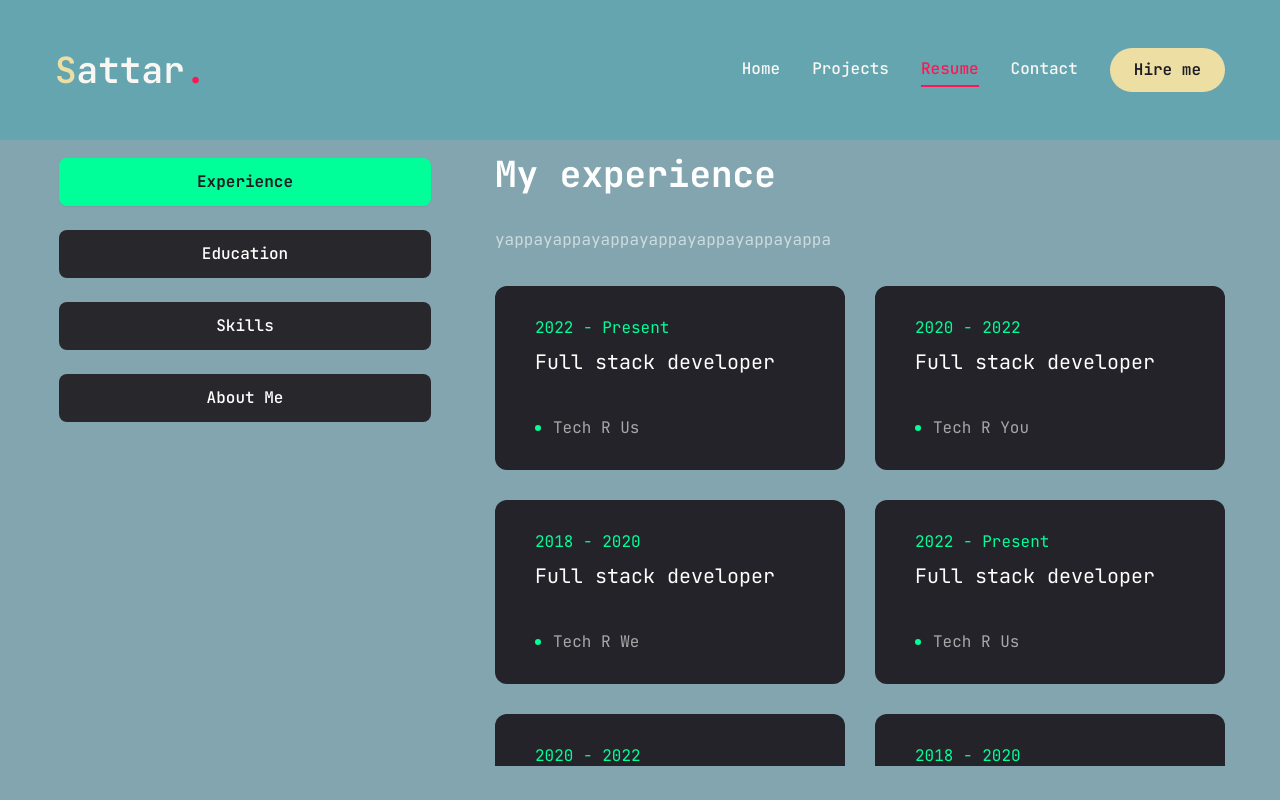
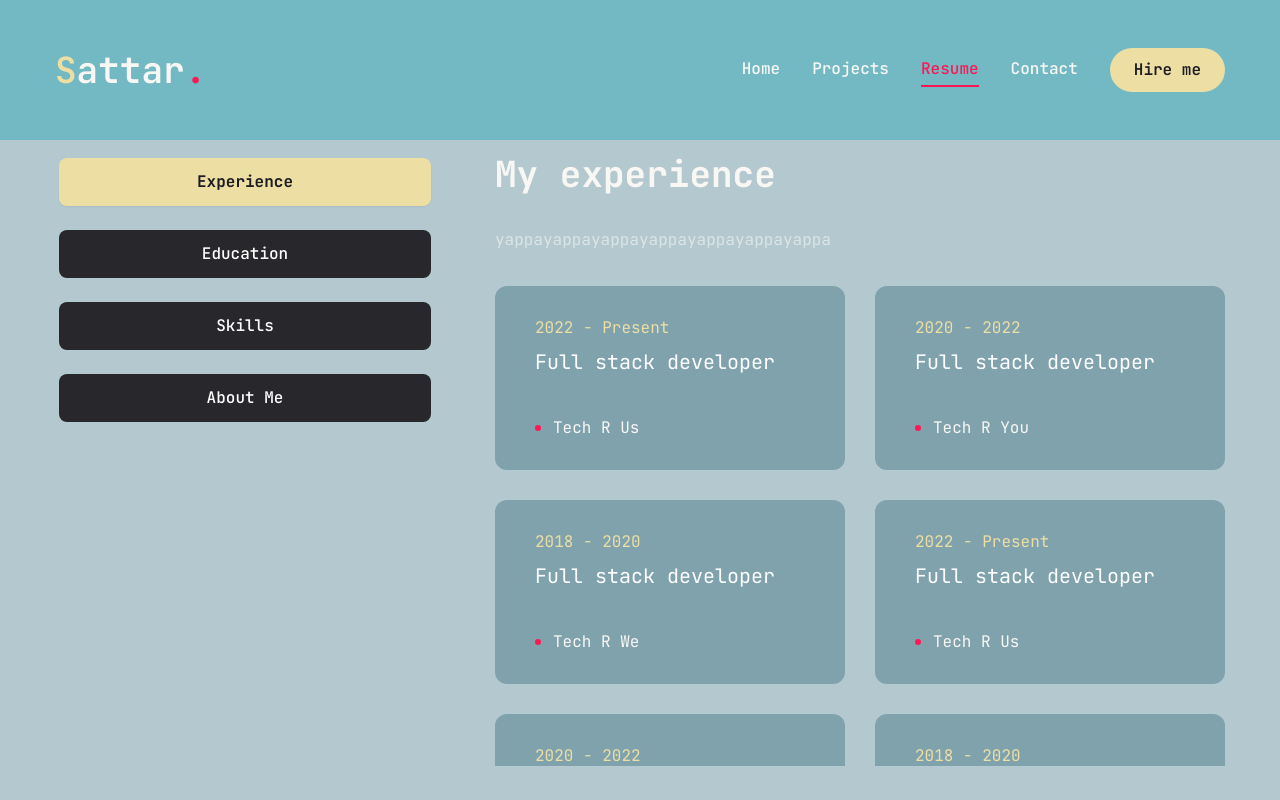
Before and after one commit to saud-sattar/saud-portfolio, a Next.js app: page /resume in a window 1280 px wide. Built offline with nearby package versions, Linux system fonts and the light colour scheme.

Commit message:
editting pt 2

```diff
--- a/app/globals.css
+++ b/app/globals.css
@@ -4,7 +4,7 @@
 
 @layer base {
   body {
-    @apply font-primary bg-[#084c61]/50 text-white leading-loose;
+    @apply font-primary bg-[#084c61]/30 text-white leading-loose;
   }
 
   .h1 {
@@ -26,4 +26,8 @@
   .text-outline-hover {
     -webkit-text-stroke: 1px #eddea4;
   }
+
+  .text-outline-red {
+    -webkit-text-stroke: 1px #ff1654;
+  }
 }
--- a/app/projects/page.jsx
+++ b/app/projects/page.jsx
@@ -81,7 +81,7 @@ const Projects = () => {
                <div className="w-full xl:w-[50%] xl:h-[460px] flex flex-col xl:justify-between order-2 xl:order-none">
                   <div className="flex flex-col gap-[30px] h-[50%]">
                      {/* outline num */}
-                     <div className="text-8xl leading-none font-extrabold text-transparent text-outline">
+                     <div className="text-8xl leading-none font-extrabold text-transparent text-outline-red">
                         {project.num}
                      </div>
                      {/* project category */}
--- a/app/resume/page.jsx
+++ b/app/resume/page.jsx
@@ -173,23 +173,23 @@ const Resume = () => {
                   {/* experience */}
                   <TabsContent value="experience" className="w-full">
                      <div className="flex flex-col gap-[30px] text-center xl:text-left">
-                        <h3 className="text-4xl font-bold">{exeperience.title}</h3>
-                        <p className="max-w-[600px] text-white/60 mx-auto xl:mx-0">
+                        <h3 className="text-4xl font-bold text-[#f9f7f3]">{exeperience.title}</h3>
+                        <p className="max-w-[600px] text-[#f9f7f3]/60 mx-auto xl:mx-0">
                            {exeperience.description}
                         </p>
                         <ScrollArea className="h-[480px]">
                            <ul className="grid grid-cols-1 lg:grid-cols-2 gap-[30px]">
                               {exeperience.items.map((item, index) => {
                                  return (
-                                    <li key={index} className="bg-[#232329] h-[184px] py-6 px-10 rounded-xl flex flex-col justify-center items-center lg:items-start gap-1">
-                                       <span className="text-accent">{item.duration}</span>
+                                    <li key={index} className="bg-[#084c61]/30 h-[184px] py-6 px-10 rounded-xl flex flex-col justify-center items-center lg:items-start gap-1">
+                                       <span className="text-[#eddea4]">{item.duration}</span>
                                        <h3 className="text-xl max-w-[260px] min-h-[60px] text-center lg:text-left">
                                           {item.position}
                                        </h3>
                                        <div className="flex items-center gap-3">
                                           {/* dot */}
-                                          <span className="w-[6px] h-[6px] rounded-full bg-accent"></span>
-                                          <p className="text-white/60">{item.company}</p>
+                                          <span className="w-[6px] h-[6px] rounded-full bg-[#ff1654]"></span>
+                                          <p className="text-[#f9f7f3]">{item.company}</p>
                                        </div>
                                     </li>
                                  );
@@ -202,22 +202,22 @@ const Resume = () => {
                   <TabsContent value="education" className="w-full">
                      <div className="flex flex-col gap-[30px] text-center xl:text-left">
                         <h3 className="text-4xl font-bold">{education.title}</h3>
-                        <p className="max-w-[600px] text-white/60 mx-auto xl:mx-0">
+                        <p className="max-w-[600px] text-[#f9f7f3]/60 mx-auto xl:mx-0">
                            {education.description}
                         </p>
                         <ScrollArea className="h-[480px]">
                            <ul className="grid grid-cols-1 lg:grid-cols-2 gap-[30px]">
                               {education.items.map((item, index) => {
                                  return (
-                                    <li key={index} className="bg-[#232329] h-[240px] py-6 px-10 rounded-xl flex flex-col justify-center items-center lg:items-start gap-1">
-                                       <span className="text-accent">{item.duration}</span>
+                                    <li key={index} className="bg-[#084c61]/30 h-[240px] py-6 px-10 rounded-xl flex flex-col justify-center items-center lg:items-start gap-1">
+                                       <span className="text-[#eddea4]">{item.duration}</span>
                                        <h3 className="text-xl max-w-[260px] min-h-[60px] text-center lg:text-left">
                                           {item.degree}
                                        </h3>
                                        <div className="flex items-center gap-3">
                                           {/* dot */}
-                                          <span className="w-[6px] h-[6px] rounded-full bg-accent"></span>
-                                          <p className="text-white/60">{item.insitution}</p>
+                                          <span className="w-[6px] h-[6px] rounded-full bg-[#ff1654]"></span>
+                                          <p className="text-[#f9f7f3]/60">{item.insitution}</p>
                                        </div>
                                     </li>
                                  );
@@ -231,7 +231,7 @@ const Resume = () => {
                      <div className="flex flex-col gap-[30px]">
                         <div className="flex flex-col gap-[30px] text-center xl:text-left">
                         <h3 className="text-4xl font-bold">{skills.title}</h3>
-                        <p className="max-w-[600px] text-white/60 mx-auto xl:mx-0">
+                        <p className="max-w-[600px] text-[#f9f7f3]/60 mx-auto xl:mx-0">
                            {skills.description}
                         </p>
                         </div>
@@ -241,8 +241,8 @@ const Resume = () => {
                               return <li key={index}>
                                  <TooltipProvider delayDuration={100}>
                                     <Tooltip>
-                                       <TooltipTrigger className="w-full h-[150px] bg-[#232329] rounded-xl flex justify-center items-center group">
-                                          <div className="text-6xl group-hover:text-accent transition-all duration-300">{skill.icon}</div>
+                                       <TooltipTrigger className="w-full h-[150px] bg-[#084c61]/30 rounded-xl flex justify-center items-center group">
+                                          <div className="text-6xl group-hover:text-[#ff1654] transition-all duration-300">{skill.icon}</div>
                                        </TooltipTrigger>
                                        <TooltipContent>
                                           <p className="capitalize">{skill.name}</p>
@@ -258,19 +258,21 @@ const Resume = () => {
                   <TabsContent value="about" className="w-full text-center xl:text-left">
                      <div className="flex flex-col gap-[30px]">
                         <h3 className="text-4xl font-bold">{about.title}</h3>
-                        <p className="max-w-[600px] text-white/60 mx-auto xl:mx-0">
+                        <p className="max-w-[600px] text-[#f9f7f3]/60 mx-auto xl:mx-0">
                            {about.description}
                         </p>
+                        <div className="bg-[#084c61]/30 py-6 px-10 rounded-xl flex flex-col justify-center items-center lg:items-start gap-1">
                            <ul className="grid grid-cols-1 xl:grid-cols-2 gap-y-6 max-w-[620px] max-auto xl:mx-0">
                               {about.info.map((item, index) => {
                                  return (
                                     <li key={index} className="flex items-center justify-center xl:justify-start gap-4">
-                                    <span className="text-white/60">{item.fieldName}</span>
-                                    <span className="text-xl">{item.fieldValue}</span>
+                                       <span className="text-[#ff1654]/60">{item.fieldName}</span>
+                                       <span className="text-xl text-[#f9f7f3]">{item.fieldValue}</span>
                                     </li>
                                  );
                               })}
                            </ul>
+                        </div>
                      </div>
                   </TabsContent>
                </div>
--- a/components/Header.jsx
+++ b/components/Header.jsx
@@ -7,7 +7,7 @@ import MobileNav from "./MobileNav";
 
 const Header = () => {
    return (
-      <header className="py-8 xl:py-12 text-[#f9f7f3] bg-[#0fa3b1]/25">
+      <header className="py-8 xl:py-12 text-[#f9f7f3] bg-[#0fa3b1]/40">
          <div className="container mx-auto flex justify-between items-center">
             {/* logo */}
             <Link href="/">
--- a/components/Stats.jsx
+++ b/components/Stats.jsx
@@ -4,21 +4,21 @@ import CountUp from "react-countup";
 
 const stats = [
    {
-      num: 12,
+      num: 0,
       text: "Years of experience",
    },
    {
-      num: 26,
+      num: 1,
       text: "Projects completed",
    },
    {
-      num: 8,
+      num: 7,
       text: "Technologies mastered",
    },
-   {
-      num: 500,
-      text: "Code commits",
-   },
+   // {
+   //    num: 500,
+   //    text: "Code commits",
+   // },
 ]
 
 const Stats = () => {
@@ -29,7 +29,7 @@ const Stats = () => {
                {stats.map((item, index) => {
                   return (
                      <div
-                        className="flex-1 flex gap-4 items-center justify-center xl:justify-start"
+                        className="text-[#f9f7f3] flex-1 flex gap-4 items-center justify-center xl:justify-start"
                         key={index}>
                         <CountUp
                            end={item.num}
@@ -40,7 +40,7 @@ const Stats = () => {
                         <p
                            className={`
                                         ${item.text.length < 15 ? "max-w-[100px]" : "max-w-[150px]"}
-                                        leading-snug text-white/80
+                                        leading-snug text-[#ff1654]/80
                                     `}
                         >
                            {item.text}
--- a/components/ui/tabs.jsx
+++ b/components/ui/tabs.jsx
@@ -22,7 +22,7 @@ const TabsTrigger = React.forwardRef(({ className, ...props }, ref) => (
    <TabsPrimitive.Trigger
       ref={ref}
       className={cn(
-         "inline-flex items-center w-full bg-[#27272c] justify-center whitespace-nowrap text-white rounded-lg p-3 text-base font-medium ring-offset-white transition-all disabled:pointer-events-none disabled:opacity-50 data-[state=active]:bg-accent            data-[state=active]:text-primary data-[state=active]:font-bold data-[state=active]:shadow-sm",
+         "inline-flex items-center w-full bg-[#27272c] justify-center whitespace-nowrap text-white rounded-lg p-3 text-base font-medium ring-offset-white transition-all disabled:pointer-events-none disabled:opacity-50 data-[state=active]:bg-[#eddea4] data-[state=active]:text-primary data-[state=active]:font-bold data-[state=active]:shadow-sm",
          className
       )}
       {...props} />
```
Also changed, not shown: app/contact/page.jsx (+5 -5 lines). Lines whose indentation alone changed are shown as unchanged.
